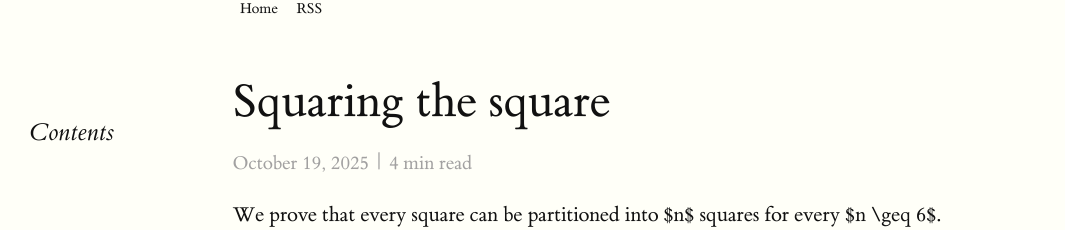
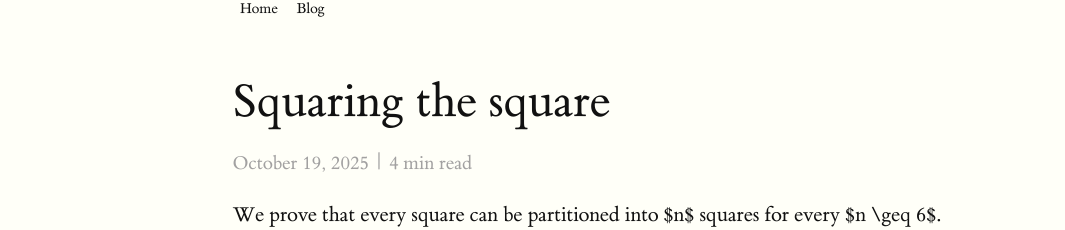
Before and after one commit to mhdadk/mhdadk.github.io, a Jekyll site: the page built from _posts/2025-10-19-squaring-the-square.md, in a window 1280 px wide. Shown: the top 230 px of the page, without its empty margins (0-1065 px from the left). Built offline with Jekyll 4.4.1, drawn with Linux system fonts in a browser that asks for light colours; a script that is not in the unit is left out.

Commit message:
toc and navbar

```diff
--- a/_data/navigation.yml
+++ b/_data/navigation.yml
@@ -1,4 +1,6 @@
 - name: Home
   link: /
+- name: Blog
+  link: /blog
 - name: RSS
   link: /feed.xml
--- a/_includes/navigation.html
+++ b/_includes/navigation.html
@@ -1,7 +1,19 @@
 <nav class="site-nav">
     {% for item in site.data.navigation %}
-    <a href="{{ item.link }}" class="nav-link">
-        {{ item.name }}
-    </a>
+
+    {% if item.name == "Blog" %}
+    {% if page.layout == "post" %}
+    <a href="{{ item.link }}" class="nav-link">{{ item.name }}</a>
+    {% endif %}
+
+    {% elsif item.name == "RSS" %}
+    {% if page.url == "/blog.html" %}
+    <a href="{{ item.link }}" class="nav-link">{{ item.name }}</a>
+    {% endif %}
+
+    {% else %}
+    <a href="{{ item.link }}" class="nav-link">{{ item.name }}</a>
+    {% endif %}
+
     {% endfor %}
 </nav>
--- a/_includes/toc.html
+++ b/_includes/toc.html
@@ -6,6 +6,11 @@
         // Select headings to include in the TOC
         const headings = document.querySelectorAll(".post-content h2, .post-content h3");
         if (headings.length === 0) return;
+
+        // Create and append the "Contents" title
+        const title = document.createElement("h3");
+        title.textContent = "Contents";
+        toc.appendChild(title);
 
         // Build the TOC list
         headings.forEach(h => {
--- a/_layouts/post.html
+++ b/_layouts/post.html
@@ -9,7 +9,6 @@
 </p>
 <!-- Table of contents -->
 <aside class="toc">
-    <h3>Contents</h3>
     <ul id="toc"></ul>
 </aside>
 <div class="post-content">
```
